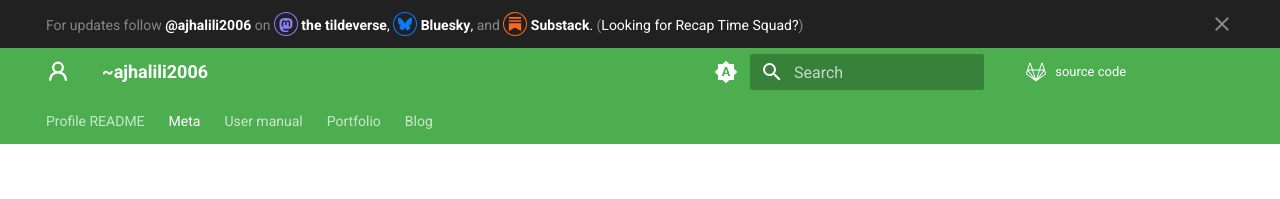
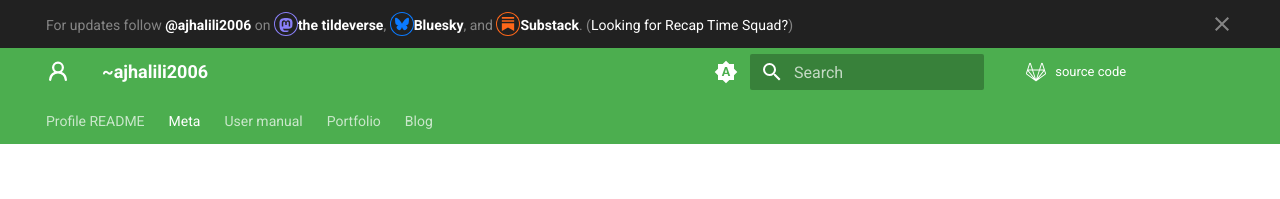
Before and after one commit to andreijiroh-dev/website, an MkDocs documentation site: the page built from markdown/contact/index.md, in a window 1280 px wide and 1305 px high. Shown: the top 199 px of the window. Built offline with MkDocs 1.6.1 and Material for MkDocs 9.7.7, drawn with Linux system fonts in a browser that asks for light colours; a script that is not in the unit is left out; comment, search, counter and statistics services are not loaded.

Commit message:
chore: update homepage content and banner
Signed-off-by: Andrei Jiroh Halili <ajhalili2006@andreijiroh.dev>

```diff
--- a/overrides/main.html
+++ b/overrides/main.html
@@ -19,28 +19,11 @@ SPDX-License-Identifier: MIT
 
 <!-- Staging build -->
 {% block announce %}
-For updates follow <strong>@ajhalili2006</strong> on
-<a rel="me" href="https://tilde.zone/@ajhalili2006">
-  <span class="twemoji mastodon">
-      {% include ".icons/fontawesome/brands/mastodon.svg" %}
-  </span>
-  <strong>the tildeverse</strong>,
-</a>
-<a rel="me" href="https://bsky.app/profile/andreijiroh.dev">
-  <span class="twemoji bluesky">
-    {% include ".icons/simple/bluesky.svg" %}
-  </span>
-  <strong>Bluesky</strong>,
-</a>
-and
-<a href="https://substack.com/@ajhalili2006">
-  <span class="twemoji substack">
-    {% include ".icons/simple/substack.svg" %}
-  </span>
-  <strong>Substack</strong>.
-</a> (<a href="https://recaptime.dev">Looking for Recap Time Squad?</a>)
+For updates follow <strong>@ajhalili2006</strong> on <a rel="me" href="https://tilde.zone/@ajhalili2006"><span class="twemoji mastodon">{% include ".icons/fontawesome/brands/mastodon.svg" %}</span><strong>the tildeverse</strong></a>, <a rel="me" href="https://bsky.app/profile/andreijiroh.dev"><span class="twemoji bluesky">{% include ".icons/simple/bluesky.svg" %}</span><strong>Bluesky</strong></a>,
+and <a href="https://substack.com/@ajhalili2006"><span class="twemoji substack">{% include ".icons/simple/substack.svg" %}</span><strong>Substack</strong></a>. (<a href="https://recaptime.dev">Looking for Recap Time Squad?</a>)
 {% endblock %}
 {% block container %}
+
 <div class="md-content" data-md-component="content">
   <article class="md-content__inner md-typeset">
     {% block content %}
```
Also changed, not shown: markdown/index.md (+5 -2 lines).
